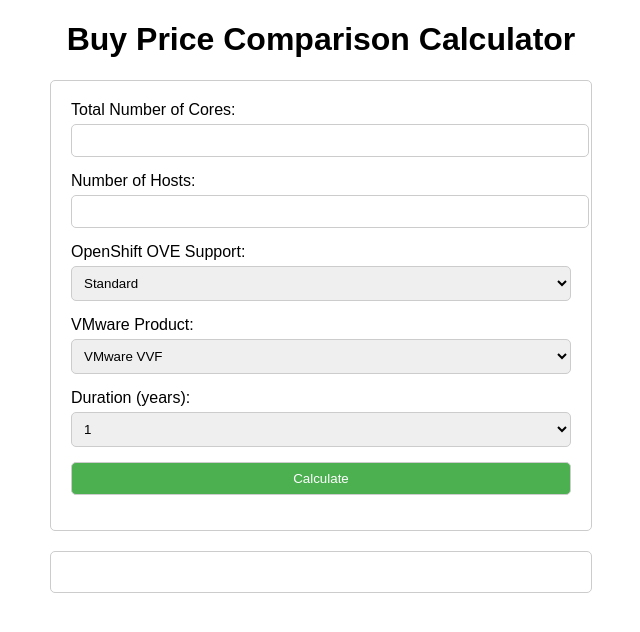
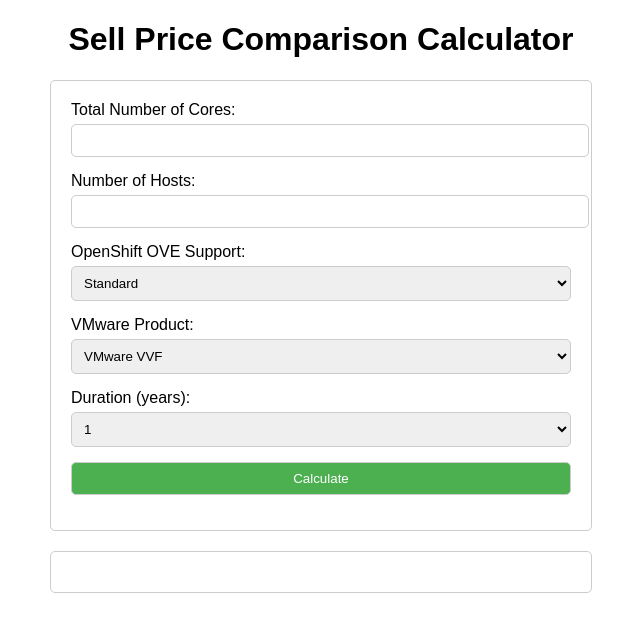
Before and after one commit to uroszajc/costings, a plain HTML site: page sdfsdgklwrjl4hwt42ht24otghjb42rb3rhb/index.html in a window 1280 px wide. Shown: the whole page, without its empty margins (319-959 px from the left). Drawn offline with Linux system fonts and the light colour scheme.

Commit message:
Update index.html

```diff
--- a/sdfsdgklwrjl4hwt42ht24otghjb42rb3rhb/index.html
+++ b/sdfsdgklwrjl4hwt42ht24otghjb42rb3rhb/index.html
@@ -7,7 +7,7 @@
     <link rel="stylesheet" href="styles.css">
 </head>
 <body>
-    <h1>Buy Price Comparison Calculator</h1>
+    <h1>Sell Price Comparison Calculator</h1>
     <form id="pricing-form">
         <label for="numCores">Total Number of Cores:</label>
         <input type="number" id="numCores" name="numCores" required><br>
```
